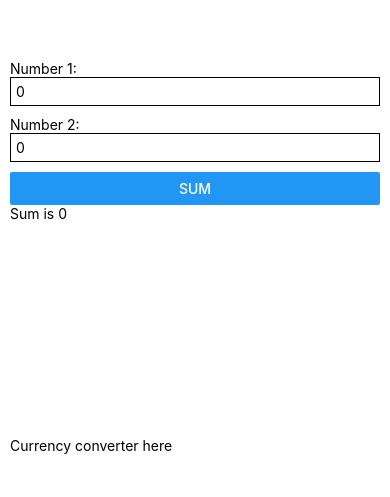
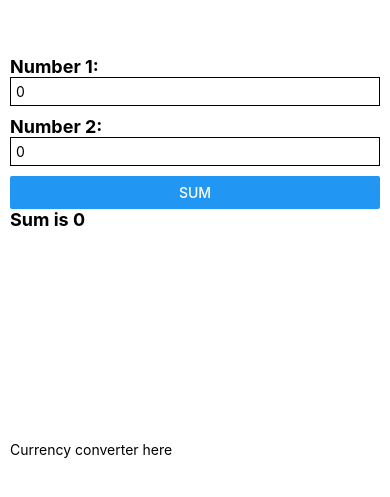
Before and after one commit to repenaattori/mobile-events-template, a React Native app: screen / in a window 390 px wide. Shown: the part 165-662 px from the top of the page. Built offline with nearby package versions, Linux system fonts and the light colour scheme.

Commit message:
More style changes

```diff
--- a/App.js
+++ b/App.js
@@ -25,20 +25,20 @@ function SumView(){
 
   return (
     <View>
-      <Text>Number 1:</Text>
+      <Text style={Styles.label}>Number 1:</Text>
       <TextInput
         keyboardType='number-pad'
         value={num1}
         style={Styles.textInput}
       />
-      <Text>Number 2:</Text>
+      <Text style={Styles.label}>Number 2:</Text>
       <TextInput
         keyboardType='number-pad'
         value={num2}
         style={Styles.textInput}
       />
       <Button title='Sum' />
-      <Text>Sum is {sum}</Text>
+      <Text style={Styles.label}>Sum is {sum}</Text>
     </View>
   );
 }
--- a/styles/Styles.js
+++ b/styles/Styles.js
@@ -11,5 +11,9 @@ export default StyleSheet.create({
         padding: 5,
         borderWidth:1,
         marginBottom: 10
+    },
+    label:{
+        fontSize: 18,
+        fontWeight: "bold"
     }
 });
```
